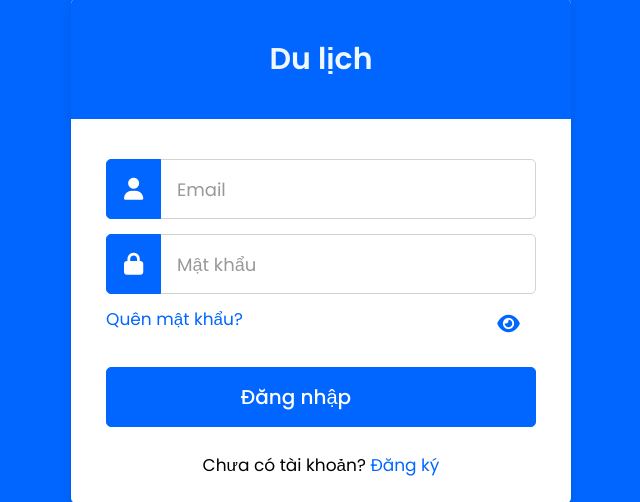
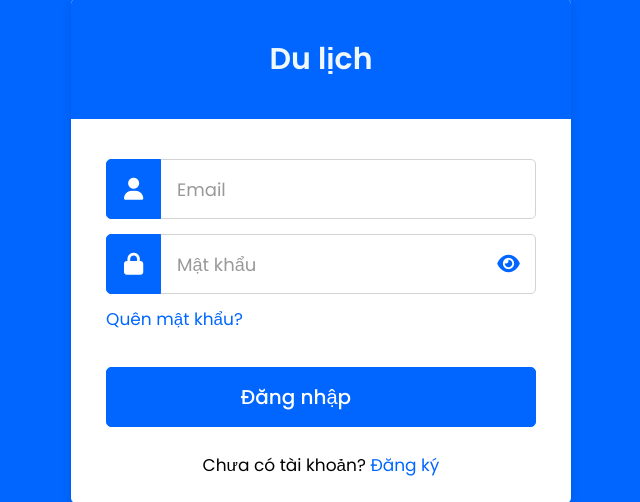
Before and after one commit to jjnqA11/web-du-lich-26-thang-10, a PHP site: page /login.html in a window 1280 px wide. Shown: the part 149-651 px from the top of the page, without its empty margins (319-959 px from the left). Run offline with PHP 8.4, Linux system fonts and the light colour scheme; some libraries are stand-ins or nearby versions.

Commit message:
hashdhaf

```diff
--- a/login.css
+++ b/login.css
@@ -88,6 +88,7 @@ form .row input::placeholder {
 }
 
 .wrapper form .row i:last-child {
+  top:0;
   right: 0;
   background: none;
   color: #0066ff;
--- a/login.html
+++ b/login.html
@@ -20,8 +20,8 @@
       </div>
       <div class="row">
         <i class="fas fa-lock"></i>
-        <input type="password" placeholder="Mật khẩu" id="password" required />
-        <i class="fas fa-eye" id="toggle-password" onclick="togglePassword()"></i>
+          <input type="password" placeholder="Mật khẩu" id="password" required />
+          <i class="fas fa-eye" id="toggle-password" onclick="togglePassword()"></i>
     </div>
       <div class="pass"><a href="#">Quên mật khẩu?</a></div>
       <div class="row button">
```
